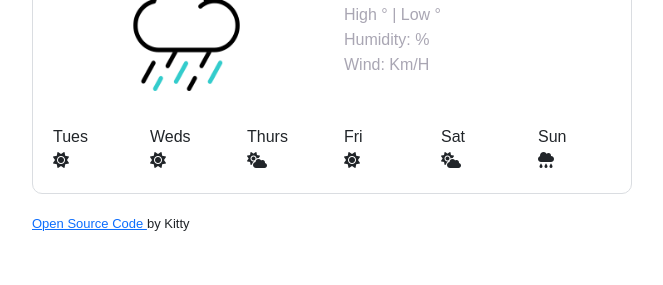
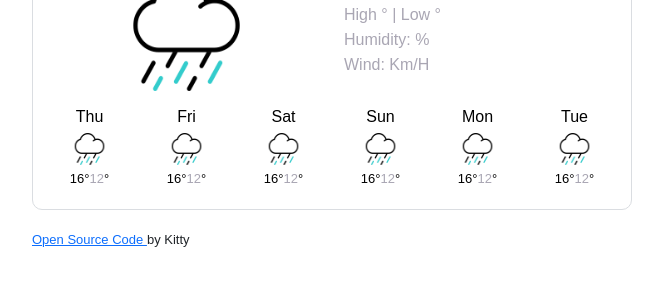
Before and after one commit to kitdog123/SheCodes-Weather-Project, a plain HTML site: page index.html in a window 1280 px wide. Shown: the part 175-460 px from the top of the page, without its empty margins (308-971 px from the left). Drawn offline with nearby package versions, Linux system fonts and the light colour scheme.

Commit message:
Removed forecast from HTML and made a loop in JS to handle forecast

```diff
--- a/index.html
+++ b/index.html
@@ -58,34 +58,7 @@
               </ul>
             </div>
           </div>
-          <div class="timeline">
-            <div class="row">
-              <div class="col">
-                Tues <br />
-                <i class="fa-solid fa-sun"></i>
-              </div>
-              <div class="col">
-                Weds <br />
-                <i class="fa-solid fa-sun"></i>
-              </div>
-              <div class="col">
-                Thurs <br />
-                <i class="fa-solid fa-cloud-sun"></i>
-              </div>
-              <div class="col">
-                Fri <br />
-                <i class="fa-solid fa-sun"></i>
-              </div>
-              <div class="col">
-                Sat <br />
-                <i class="fa-solid fa-cloud-sun"></i>
-              </div>
-              <div class="col">
-                Sun <br />
-                <i class="fa-solid fa-cloud-rain"></i>
-              </div>
-            </div>
-          </div>
+          <div class="forecast" id="forecast"></div>
         </div>
         <footer>
           <a href="https://github.com/kitdog123/SheCodes-Weather-Project">
--- a/src/script.js
+++ b/src/script.js
@@ -132,6 +132,34 @@ function changeToC(event) {
 let celsius = document.querySelector("#celsius");
 celsius.addEventListener("click", changeToC);
 
+function displayForecast() {
+  let forecastElement = document.querySelector("#forecast");
+  let forecastHTML = `<div class="row">`;
+  let days = ["Thu", "Fri", "Sat", "Sun", "Mon", "Tue"];
+  days.forEach(function (day) {
+    forecastHTML =
+      forecastHTML +
+      `
+              <div class="col-2">
+                <div class="forecast-date">${day}</div>
+                <img src="images/rain.gif" alt="rain" id="forecast-gif" />
+                <div class="forecast-temperatures">
+                  <span class="forecast-max">16</span>°<span
+                    class="forecast-min"
+                    >12</span
+                  >°
+                </div>
+              </div>
+
+            `;
+  });
+
+  forecastHTML = forecastHTML + `</div>`;
+  forecastElement.innerHTML = forecastHTML;
+}
+
+displayForecast();
+
 //function currentLocationWeather(response) {
 //console.log(response.data);
 //let temperatureRounded = Math.round(response.data.main.temp);
--- a/src/style.css
+++ b/src/style.css
@@ -68,6 +68,19 @@ footer {
 .units {
   font-size: small;
 }
+.forecast {
+  text-align: center;
+  color: #000;
+}
+.forecast-date {
+  font-size: 16px;
+}
+.forecast-temperatures {
+  font-size: 13px;
+}
+.forecast-min {
+  color: rgba(39, 33, 66, 0.4);
+}
 #weather-gif {
   height: 140px;
   display: block;
@@ -75,3 +88,10 @@ footer {
   margin-right: auto;
   width: 50%;
 }
+#forecast-gif {
+  height: 40px;
+  display: block;
+  margin-left: auto;
+  margin-right: auto;
+  width: 50%;
+}
```
Also changed, not shown: 1 other file.
